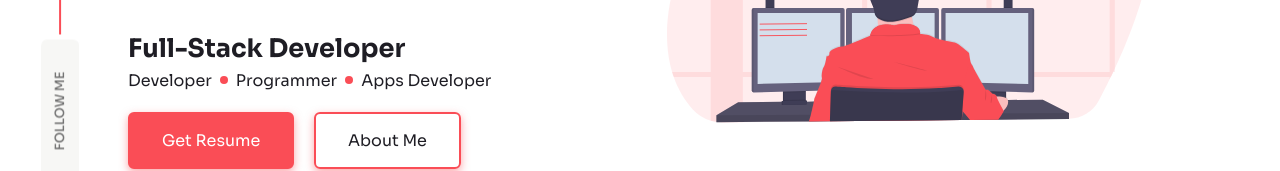
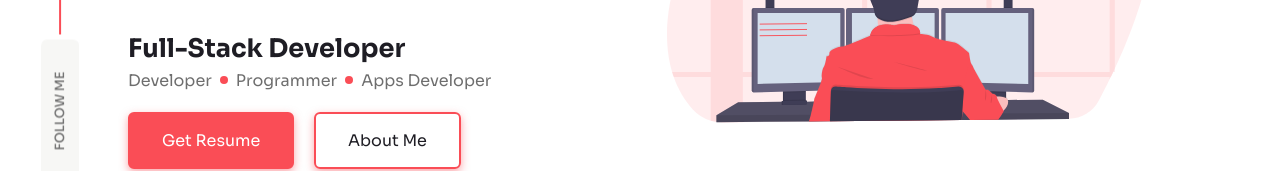
Before and after one commit to mahabubdev/practices, a plain HTML site: page prtf-web-ui/index.html in a window 1280 px wide. Shown: the part 464-635 px from the top of the page. Drawn offline with nearby package versions, Linux system fonts and the light colour scheme.

Commit message:
bio tag color

```diff
--- a/prtf-web-ui/style.scss
+++ b/prtf-web-ui/style.scss
@@ -518,6 +518,7 @@ section {
             display: inline-block;
             position: relative;
             text-transform: capitalize;
+            color: #6e6e6e;
 
             &::after {
                 display: inline-block;
```
Also changed, not shown: prtf-web-ui/style.css, 1 other file.
